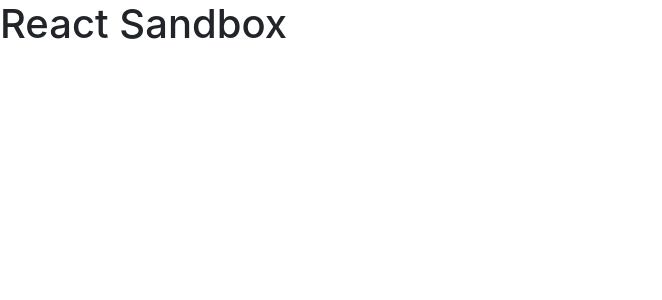
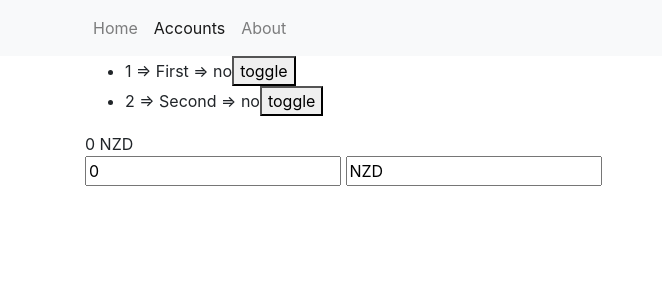
Before and after one commit to zoltan-nz/react-sandbox, a React (Create React App) app: page /accounts in a window 1280 px wide. Shown: the top 300 px of the page, without its empty margins (0-662 px from the left). Built offline with nearby package versions, Linux system fonts and the light colour scheme.

Commit message:
Add basic form with useState hook

```diff
--- a/package.json
+++ b/package.json
@@ -10,9 +10,12 @@
     "@types/node": "^14.0.14",
     "@types/react": "^16.9.41",
     "@types/react-dom": "^16.9.8",
+    "@types/react-router-dom": "^5.1.5",
     "bootstrap": "^4.5.0",
+    "prettier": "^2.0.5",
     "react": "^16.13.1",
     "react-dom": "^16.13.1",
+    "react-router-dom": "^5.2.0",
     "react-scripts": "3.4.1",
     "typescript": "~3.9.5"
   },
@@ -37,8 +40,5 @@
       "last 1 firefox version",
       "last 1 safari version"
     ]
-  },
-  "devDependencies": {
-    "prettier": "^2.0.5"
   }
 }
--- /dev/null
+++ b/src/Accounts.tsx
@@ -0,0 +1,48 @@
+import React, { useState } from 'react';
+
+interface Account {
+  id: number;
+  name: string;
+  selected?: boolean;
+}
+
+interface Balance {
+  amount?: number;
+  currency?: string;
+}
+
+const Accounts = () => {
+  const [accounts, setAccounts] = useState<Account[]>([
+    { id: 1, name: 'First', selected: false },
+    { id: 2, name: 'Second', selected: false },
+  ]);
+
+  const [balance, setBalance] = useState<Balance>({ amount: 0, currency: 'NZD' });
+
+  return (
+    <>
+      <ul>
+        {accounts.map((account) => (
+          <li key={account.id}>
+            {account.id} {'=>'} {account.name} {'=>'} {account.selected ? 'yes' : 'no'}
+            <button
+              onClick={() => {
+                account.selected = !account.selected;
+                setAccounts([...accounts]);
+              }}
+            >
+              toggle
+            </button>
+          </li>
+        ))}
+      </ul>
+      <div>
+        {balance?.amount} {balance?.currency}
+      </div>
+      <input value={balance.amount} onChange={(e) => setBalance({ ...balance, amount: parseInt(e.target.value) })} />{' '}
+      <input value={balance.currency} onChange={(e) => setBalance({ ...balance, currency: e.target.value })} />
+    </>
+  );
+};
+
+export default Accounts;
--- a/src/App.tsx
+++ b/src/App.tsx
@@ -1,14 +1,49 @@
 import React from 'react';
+import { BrowserRouter, NavLink, Route, Switch } from 'react-router-dom';
 import './App.css';
+import Accounts from './Accounts';
 
-function App() {
-  return (
-    <div>
-      <header>
-        <h1>React Sandbox</h1>
-      </header>
+const Home = () => <h2>Home Page</h2>;
+const About = () => <h2>About Page</h2>;
+
+const App = () => (
+  <BrowserRouter>
+    <nav className="navbar navbar-expand-sm navbar-light bg-light">
+      <div className="container">
+        <ul className="navbar-nav mr-auto">
+          <li className="nav-item">
+            <NavLink className="nav-link" to="/" exact={true}>
+              Home
+            </NavLink>
+          </li>
+          <li className="nav-item">
+            <NavLink className="nav-link" to="/accounts">
+              Accounts
+            </NavLink>
+          </li>
+          <li className="nav-item">
+            <NavLink className="nav-link" to="/about">
+              About
+            </NavLink>
+          </li>
+        </ul>
+      </div>
+    </nav>
+
+    <div className="container">
+      <Switch>
+        <Route path="/accounts">
+          <Accounts />
+        </Route>
+        <Route path="/about">
+          <About />
+        </Route>
+        <Route path="/">
+          <Home />
+        </Route>
+      </Switch>
     </div>
-  );
-}
+  </BrowserRouter>
+);
 
 export default App;
```
Also changed, not shown: 1 other file (tests, documents, lock files or other folders).
